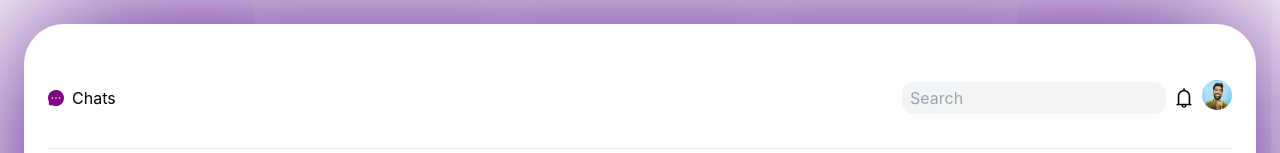
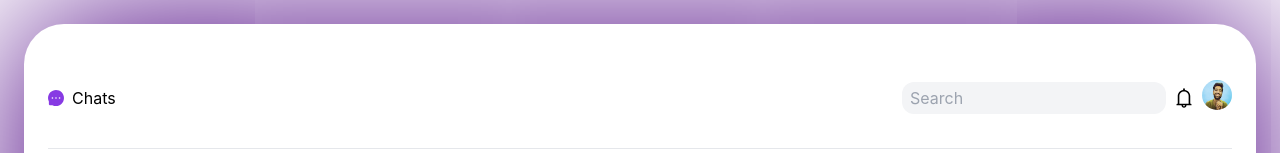
Before and after one commit to akku750156/Chats, a Next.js app: page / in a window 1280 px wide. Shown: the top 153 px of the page. Built offline with nearby package versions, Linux system fonts and the light colour scheme.

Commit message:
Navbar done ✅

```diff
--- a/components/Navbar.js
+++ b/components/Navbar.js
@@ -5,7 +5,7 @@ function Navbar() {
   return (
     <div className="border-b py-8 flex justify-between items-center">
       <div className="flex items-center">
-        <MessageFilled style={{ color: "purple" }} className="mr-2" />
+        <MessageFilled style={{ color: "#873AE3" }} className="mr-2" />
         <div>Chats</div>
       </div>
       <div className="flex items-center">
```
